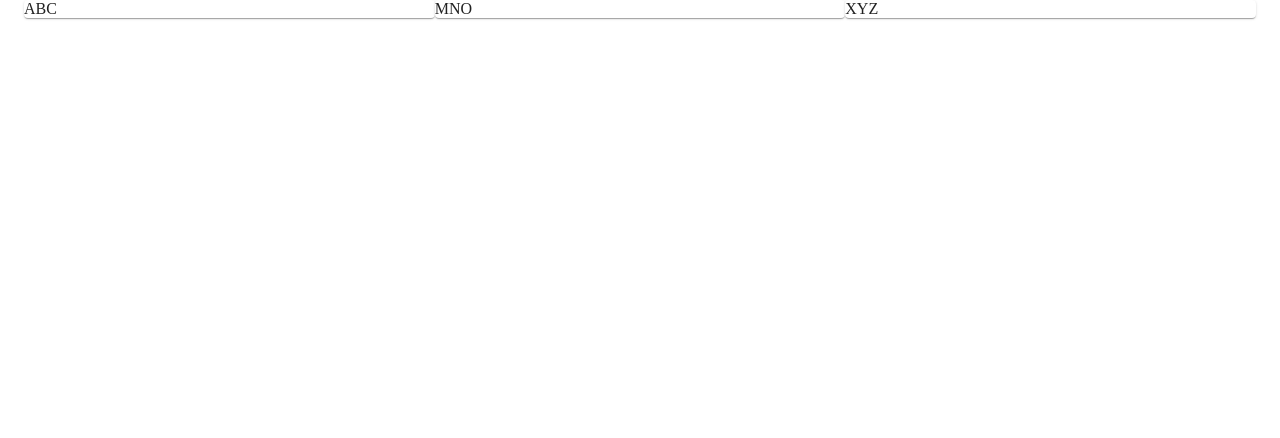
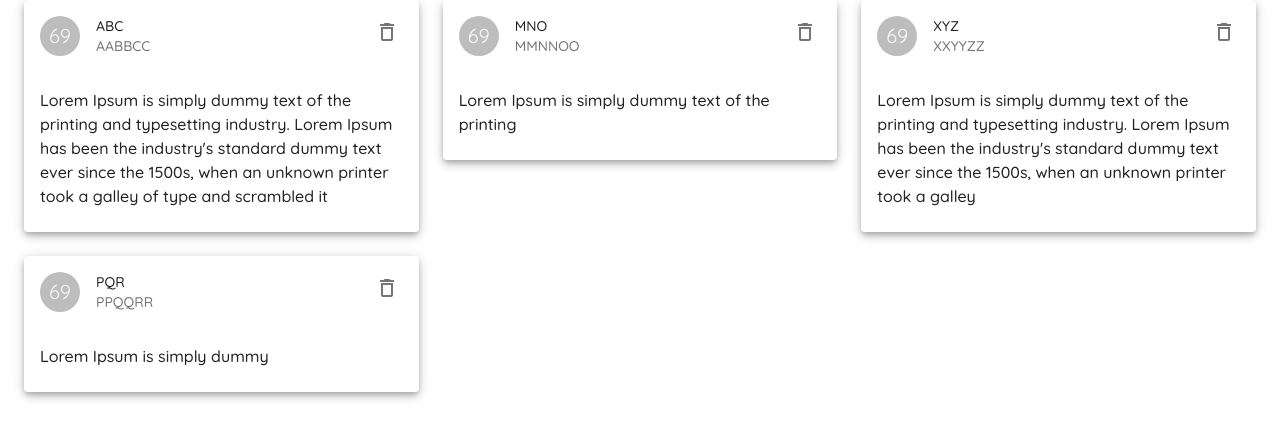
Before and after one commit to rahul7007/Learn-MUI, a React (Create React App) app in the folder material-ui-tut/: page / in a window 1280 px wide. Shown: the top 438 px of the page. Built offline with nearby package versions, Linux system fonts and the light colour scheme.

Commit message:
lesson 11 added

```diff
--- /dev/null
+++ b/material-ui-tut/src/components/NoteCard.js
@@ -0,0 +1,37 @@
+import React from 'react'
+import Card from '@material-ui/core/Card';
+import CardHeader from '@material-ui/core/CardHeader';
+import CardContent from '@material-ui/core/CardContent';
+import { Avatar, IconButton, Typography } from '@material-ui/core';
+import { DeleteOutlined } from '@material-ui/icons';
+
+const NoteCard = (props) => {
+    return (
+        <div>
+            <Card elevation={5}>
+                <CardHeader
+                    avatar={
+                        <Avatar aria-label="recipe">
+                            69
+                        </Avatar>
+                    }
+                    action={
+                        <IconButton>
+                            <DeleteOutlined />
+                        </IconButton>
+                    }
+                    title={props.noteProps.title}
+                    subheader={props.noteProps.details}
+                />
+                <CardContent>
+                    <Typography>
+                        {props.noteProps.exp}
+                    </Typography>
+                </CardContent>
+            </Card>
+            {/* {props.noteProps.title} */}
+        </div>
+    )
+}
+
+export default NoteCard
--- a/material-ui-tut/src/pages/Notes.js
+++ b/material-ui-tut/src/pages/Notes.js
@@ -2,6 +2,7 @@ import React, { useState, useEffect } from 'react'
 import Grid from '@material-ui/core/Grid';
 import Paper from '@material-ui/core/Paper';
 import { Container } from '@material-ui/core';
+import NoteCard from '../components/NoteCard';
 
 export default function Notes() {
 
@@ -9,17 +10,26 @@ export default function Notes() {
     {
       id: 1,
       title: 'ABC',
-      details: 'AABBCC'
+      details: 'AABBCC',
+      exp: "Lorem Ipsum is simply dummy text of the printing and typesetting industry. Lorem Ipsum has been the industry's standard dummy text ever since the 1500s, when an unknown printer took a galley of type and scrambled it"
     },
     {
       id: 2,
       title: 'MNO',
-      details: 'MMNNOO'
+      details: 'MMNNOO',
+      exp: "Lorem Ipsum is simply dummy text of the printing"
     },
     {
       id: 3,
       title: 'XYZ',
-      details: 'XXYYZZ'
+      details: 'XXYYZZ',
+      exp: "Lorem Ipsum is simply dummy text of the printing and typesetting industry. Lorem Ipsum has been the industry's standard dummy text ever since the 1500s, when an unknown printer took a galley"
+    },
+    {
+      id: 4,
+      title: 'PQR',
+      details: 'PPQQRR',
+      exp: "Lorem Ipsum is simply dummy"
     },
   ])
 
@@ -47,11 +57,11 @@ export default function Notes() {
         </Grid>
       </Grid> */}
 
-      <Grid container>
+      <Grid container spacing={3}>
         {notes.map((val) => {
           return (
             <Grid key={val.id} item md={4} sm={6} xs={12}>
-              <Paper>{val.title}</Paper>
+              <NoteCard noteProps={val} />
             </Grid>
           )
         })}
```
